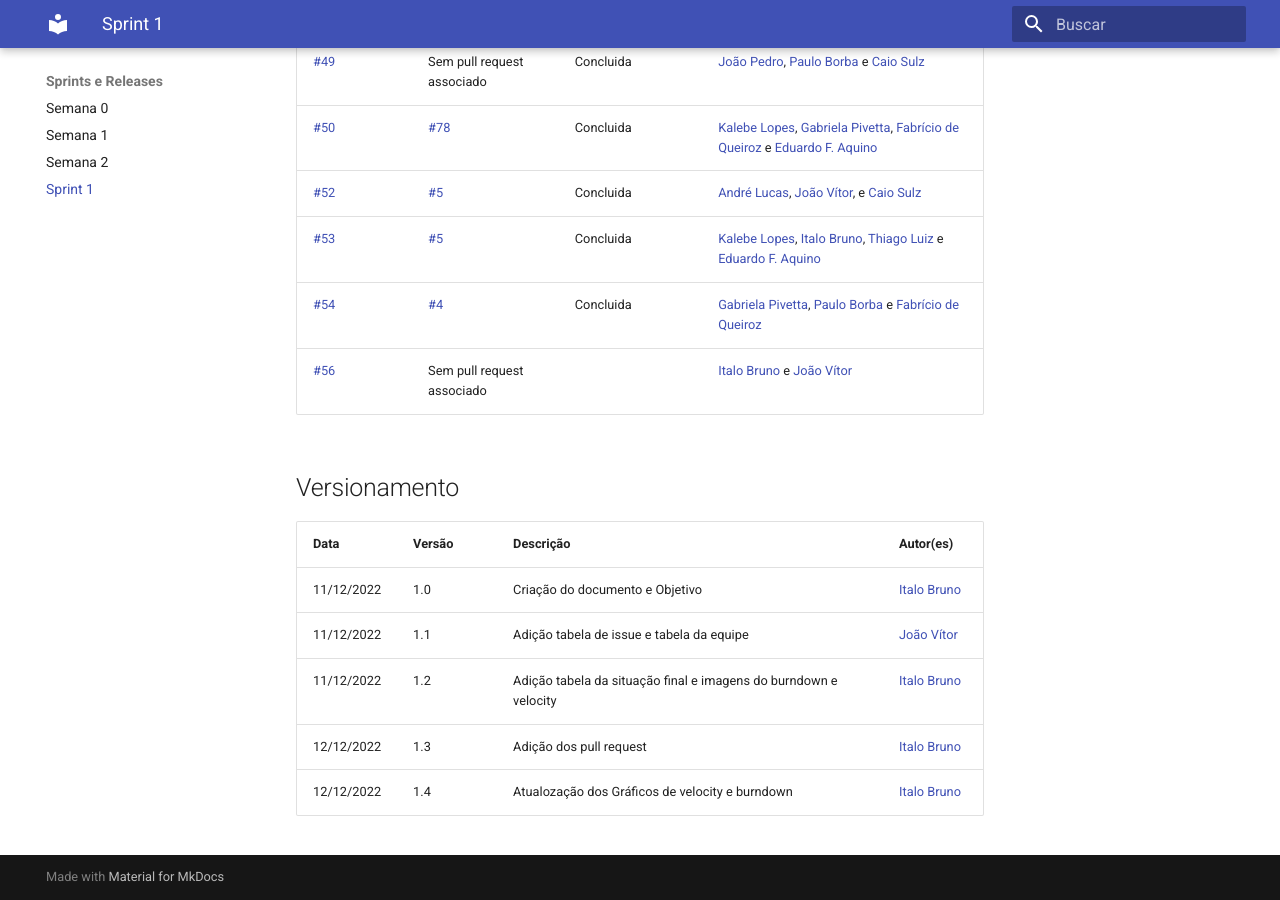
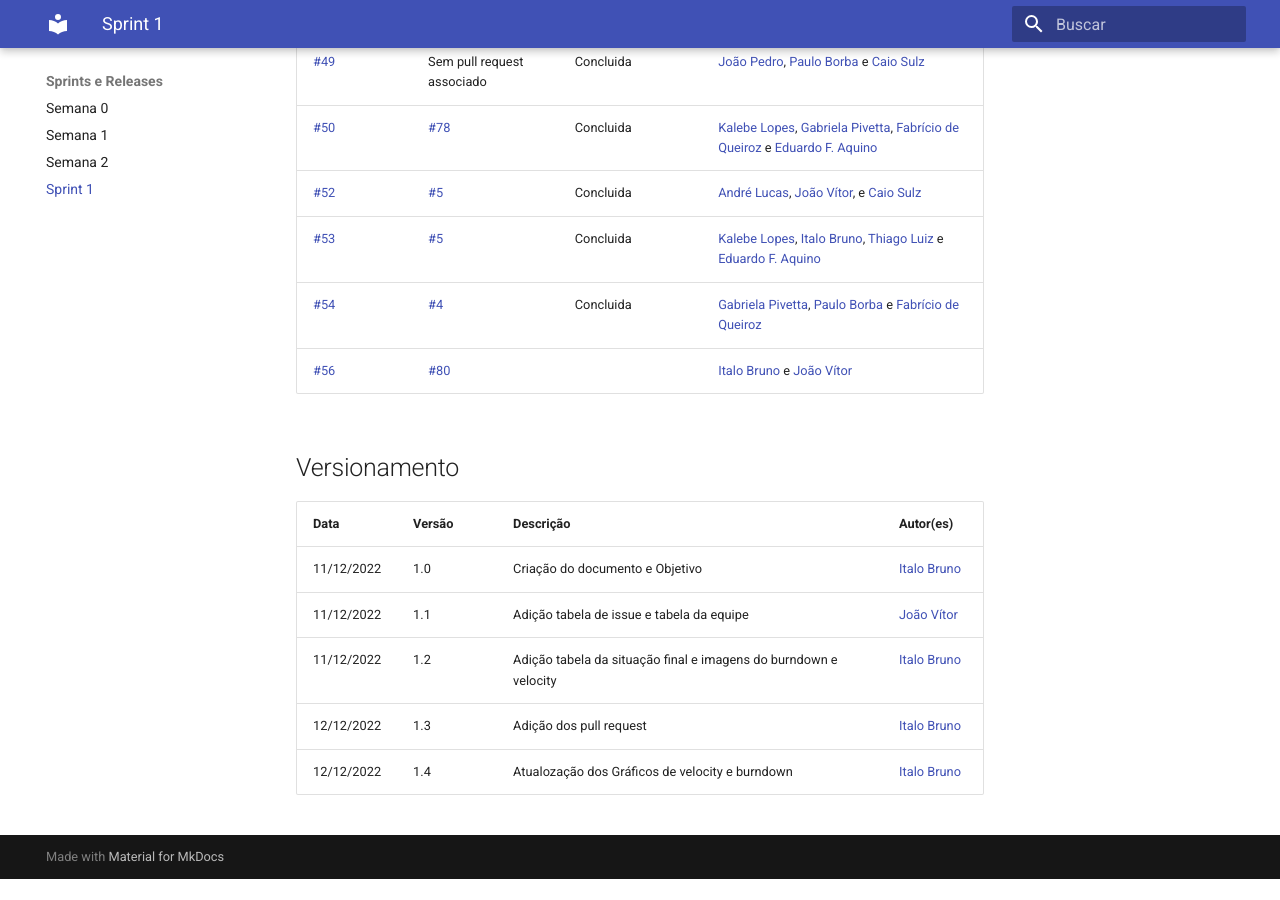
Before and after one commit to fga-eps-mds/2022.2-Amis-Doc, an MkDocs documentation site: the page built from docs/Sprints_Releases/sprint1.md, in a window 1280 px wide and 900 px high, scrolled down 3241 px. Built offline with MkDocs 1.6.1 and Material for MkDocs 9.7.7, drawn with Linux system fonts in a browser that asks for light colours; after the commit the page ends 4120 px from its top, so only the background shows below that.

Commit message:
(#56) Adição pull request da própria issue

```diff
--- a/docs/Sprints_Releases/sprint1.md
+++ b/docs/Sprints_Releases/sprint1.md
@@ -60,7 +60,7 @@
 |[#52](https://github.com/fga-eps-mds/2022.2-Amis-Doc/issues/52)|[#5](https://github.com/fga-eps-mds/2022.2-Amis-Front/pull/5)| Concluida |[André Lucas](https://github.com/andrelucasf),  [João Vítor](https://github.com/Jvsoutomaior),  e [Caio Sulz](https://github.com/CaioSulz)|
 |[#53](https://github.com/fga-eps-mds/2022.2-Amis-Doc/issues/53)|[#5](https://github.com/fga-eps-mds/2022.2-Amis-Service/pull/7)| Concluida |[Kalebe Lopes](https://github.com/KalebeLopes),  [Italo Bruno](https://github.com/ItaloBrunoM), [Thiago Luiz](https://github.com/thiagolsg) e [Eduardo F. Aquino](https://github.com/fxred)|
 |[#54](https://github.com/fga-eps-mds/2022.2-Amis-Doc/issues/54)|[#4](https://github.com/fga-eps-mds/2022.2-Amis-Front/pull/4)| Concluida |[Gabriela Pivetta](https://github.com/gabrielapivetta),  [Paulo Borba](https://github.com/paulohborba) e [Fabrício de Queiroz](https://github.com/FabricioDeQueiroz)|
-|[#56](https://github.com/fga-eps-mds/2022.2-Amis-Doc/issues/56)|Sem pull request associado||[Italo Bruno](https://github.com/ItaloBrunoM) e  [João Vítor](https://github.com/Jvsoutomaior) |
+|[#56](https://github.com/fga-eps-mds/2022.2-Amis-Doc/issues/56)|[#80](https://github.com/fga-eps-mds/2022.2-Amis-Front/pull/80)||[Italo Bruno](https://github.com/ItaloBrunoM) e  [João Vítor](https://github.com/Jvsoutomaior) |
 
 ## Versionamento
 
```
